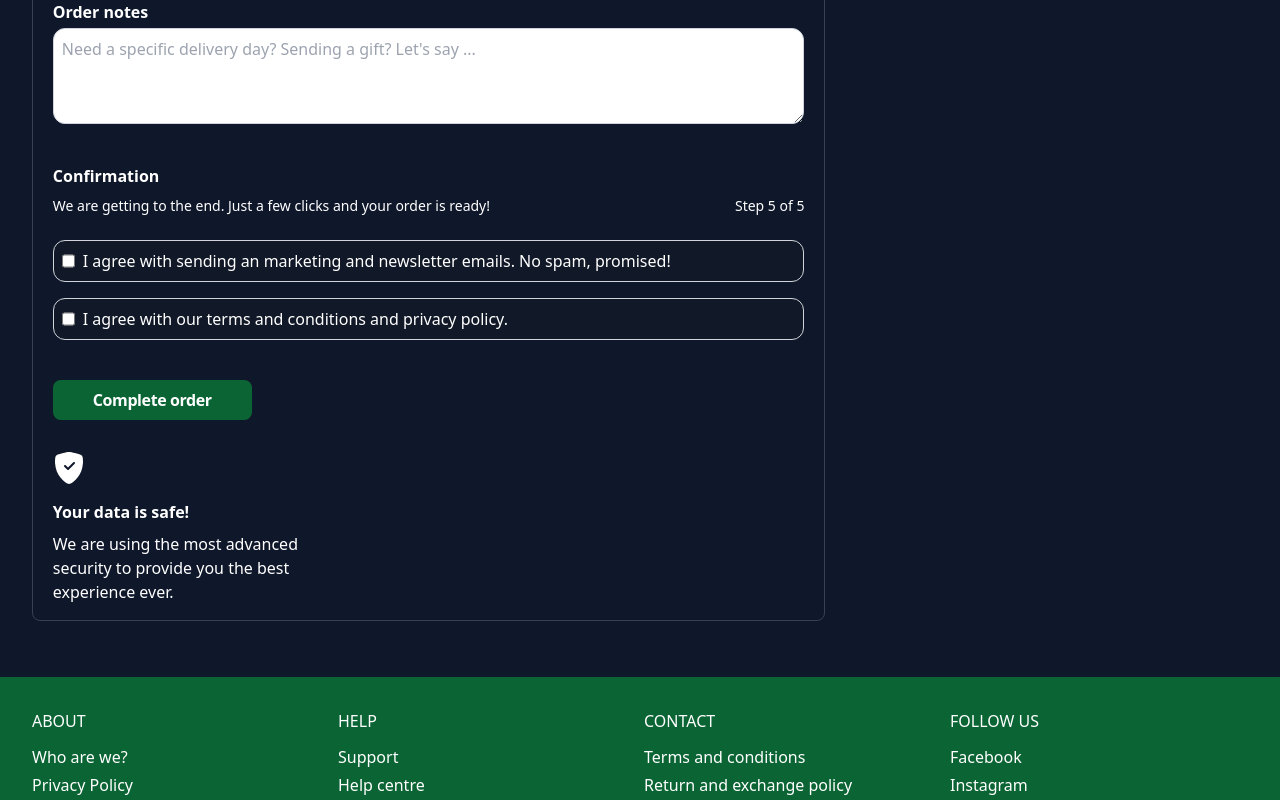
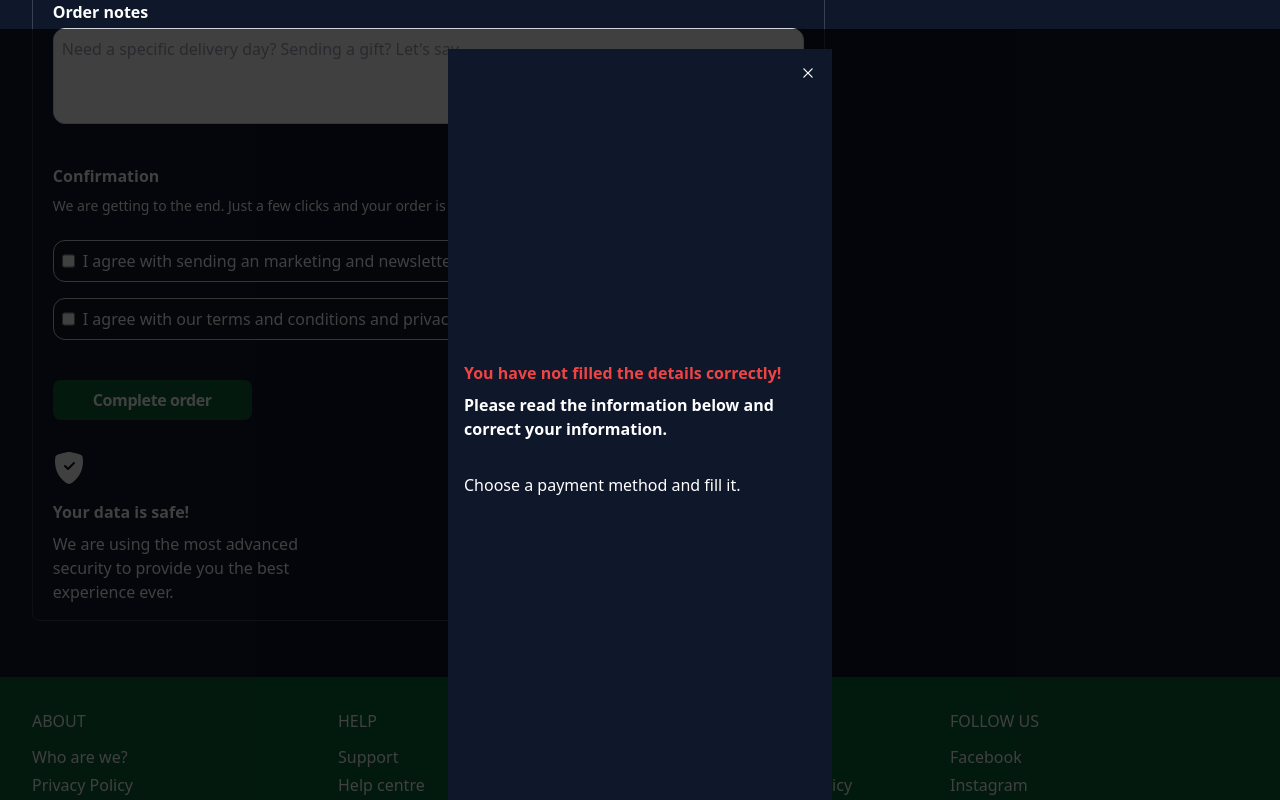
Before and after one commit to AbhinavTuladhar/ecommerce-redux, a React (Vite) app: page /checkout in a window 1280 px wide. Both pictures are taken after typing "Sample", "Sample", "name@example.com", "5", "Sample", "Sample" into the empty fields and a click on the button "Complete order". Shown: the part 1061-1861 px from the top of the page. Built offline with nearby package versions, Linux system fonts and the light colour scheme; no server answers; what tailwindcss-fluid-type would draw is missing.

Commit message:
feat: make modal to show errors

```diff
--- /dev/null
+++ b/src/components/layouts/ModalContainer.tsx
@@ -0,0 +1,25 @@
+import { FC, ReactNode } from 'react'
+import { RxCross2 } from 'react-icons/rx'
+
+interface ModalProps {
+  isVisible: boolean
+  closeModal: () => void
+  children: ReactNode
+}
+
+const ModalContainer: FC<ModalProps> = ({ isVisible, children, closeModal }) => {
+  return (
+    <>
+      {isVisible && (
+        <section className="fixed bottom-0 left-0 right-0 top-0 z-50 m-0 flex h-screen w-screen items-center justify-center bg-black/75">
+          <div className="relative flex h-[95%] w-11/12 flex-col justify-center bg-white px-4 text-slate-800 duration-500 dark:bg-slate-900 dark:text-white sm:w-96">
+            <RxCross2 className="absolute right-0 top-0 mr-4 mt-4 hover:cursor-pointer" onClick={closeModal} />
+            {children}
+          </div>
+        </section>
+      )}
+    </>
+  )
+}
+
+export default ModalContainer
--- a/src/pages/Checkout/ParentForm.tsx
+++ b/src/pages/Checkout/ParentForm.tsx
@@ -1,4 +1,4 @@
-import React, { useReducer } from 'react'
+import React, { useEffect, useReducer, useState } from 'react'
 import BillingInfo from './BillingInfo'
 import BillingMethod from './BillingMethod'
 import PaymentMethod from './PaymentMethod'
@@ -8,6 +8,7 @@ import { ActionType } from './enums'
 import Confirmation from './Confirmation'
 import formReducer from '@/helpers/formReducer'
 import validateForm from '@/helpers/validateForm'
+import ModalContainer from '@/components/layouts/ModalContainer'
 
 const ParentForm = () => {
   const initialState: MasterFormType = {
@@ -35,6 +36,13 @@ const ParentForm = () => {
     },
     additionalInformation: '',
     confirmation: [false, false],
+  }
+  const [isModalOpen, setIsModalOpen] = useState(false)
+  const [isSubmitted, setIsSubmitted] = useState(false)
+  const [errors, setErrors] = useState<string[]>([])
+
+  const toggleModal = () => {
+    setIsModalOpen((state) => !state)
   }
 
   const [formState, dispatch] = useReducer<(state: MasterFormType, actions: Action) => MasterFormType>(
@@ -93,16 +101,26 @@ const ParentForm = () => {
 
   const handleSubmit = (event: React.FormEvent<HTMLFormElement>) => {
     event.preventDefault()
-    const errors = validateForm(formState)
-    if (errors.length === 0) {
-      console.log('Form validated!')
+    const errorList = validateForm(formState)
+    setErrors(errorList)
+
+    if (errorList.length === 0) {
+      setIsSubmitted(true) // Form is valid and submitted
     } else {
-      console.error(errors)
+      toggleModal() // Form is not valid, open the modal
     }
   }
 
+  useEffect(() => {
+    if (isSubmitted) {
+      // Perform navigation logic here (e.g., redirect to another page)
+      console.log('Form submitted successfully!')
+      console.log('The form data is: ', formState)
+    }
+  }, [isSubmitted, formState])
+
   return (
-    <form className="space-y-10" onSubmit={handleSubmit}>
+    <form className="flex flex-col gap-y-10" onSubmit={handleSubmit}>
       <BillingInfo formData={formState} handleInputChange={handleBillingInfoChange} />
       <BillingMethod formData={formState} handleInputChange={handleBillingMethodChange} />
       <PaymentMethod formData={formState} handleInputChange={handlePaymentMethodChange} />
@@ -112,9 +130,23 @@ const ParentForm = () => {
         handleFirstInputChange={() => handleConfirmationChange(0)}
         handleSecondInputChange={() => handleConfirmationChange(1)}
       />
-      <button className="rounded-lg border-green-700 bg-darkmode-green px-10 py-2 font-bold tracking-tight text-white">
+      <button className="self-start rounded-lg border-green-700 bg-darkmode-green px-10 py-2 font-bold tracking-tight text-white">
         Complete order
       </button>
+
+      <ModalContainer isVisible={isModalOpen} closeModal={toggleModal}>
+        <div className="flex flex-col gap-y-8">
+          <div className="space-y-2">
+            <h2 className="font-bold text-red-500 fluid-text-xl"> You have not filled the details correctly! </h2>
+            <h4 className="font-bold"> Please read the information below and correct your information. </h4>
+          </div>
+          <div className="space-y-2">
+            {errors.map((error, index) => (
+              <p key={index}> {error} </p>
+            ))}
+          </div>
+        </div>
+      </ModalContainer>
     </form>
   )
 }
```
